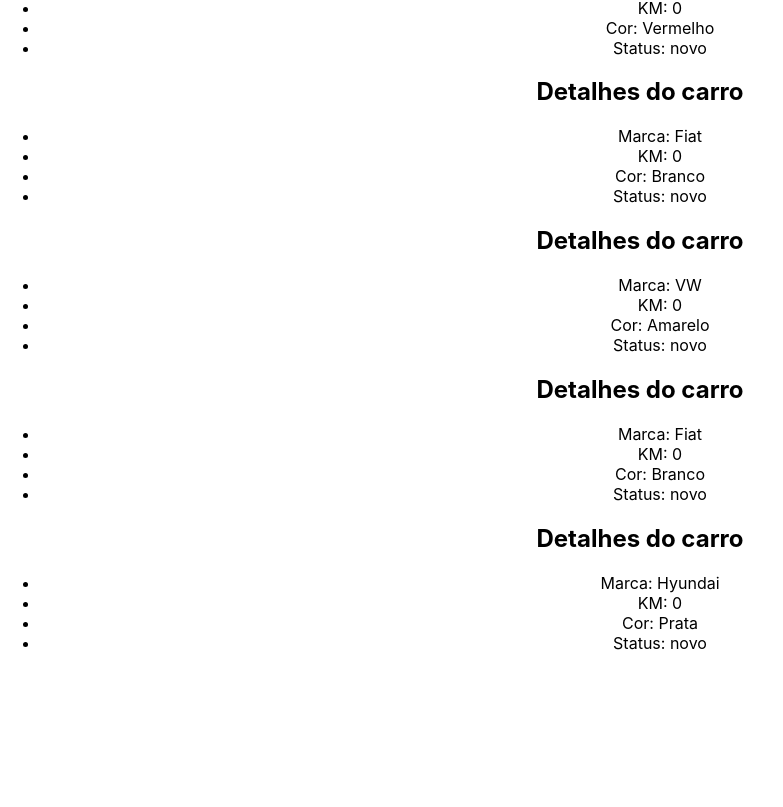
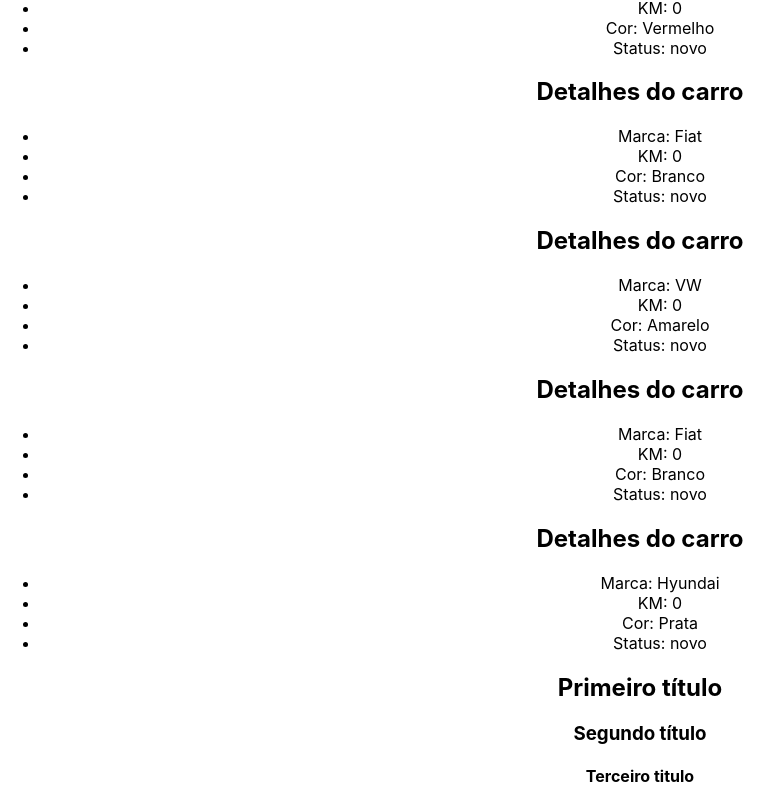
Before and after one commit to gabsbento/curso-react, a React (Create React App) app: page / in a window 1280 px wide. Shown: the part 380-1187 px from the top of the page, without its empty margins (0-783 px from the left). Before the commit the page ends 1049 px from the top, so only its background shows below. Built offline with nearby package versions, Linux system fonts and the light colour scheme.

Commit message:
:sparkles: feat: fragment

```diff
--- a/src/App.jsx
+++ b/src/App.jsx
@@ -1,6 +1,7 @@
 import "./App.css";
 import CarDetails from "./components/CarDetails";
 import ConditionalRender from "./components/ConditionalRender";
+import Fragment from "./components/Fragment";
 
 function App() {
   const cars = [
@@ -24,6 +25,7 @@
           key={index}
         />
       ))}
+      <Fragment propFragment={"Terceiro titulo"}/>
     </div>
   );
 }
--- /dev/null
+++ b/src/components/Fragment.jsx
@@ -0,0 +1,13 @@
+import React from 'react'
+
+function Fragment({propFragment}) {
+  return (
+    <>
+        <h2>Primeiro título</h2>
+        <h3>Segundo título</h3>
+        <h4>{propFragment}</h4>
+    </>
+  )
+}
+
+export default Fragment
```
